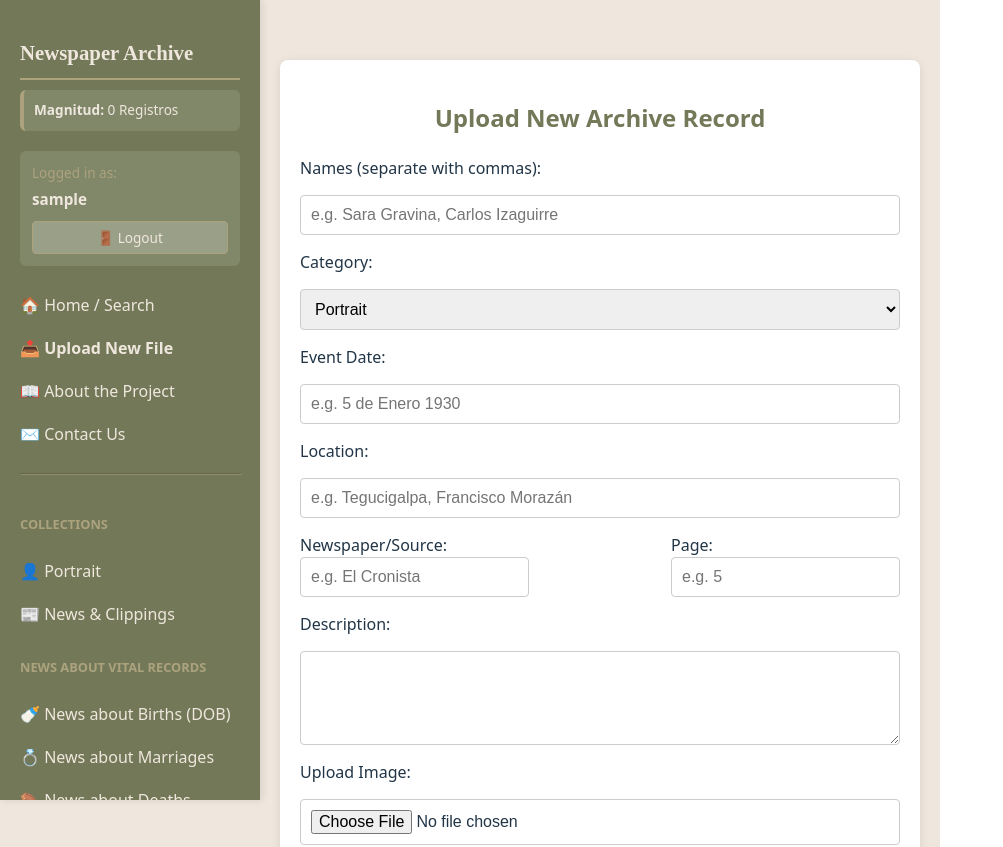
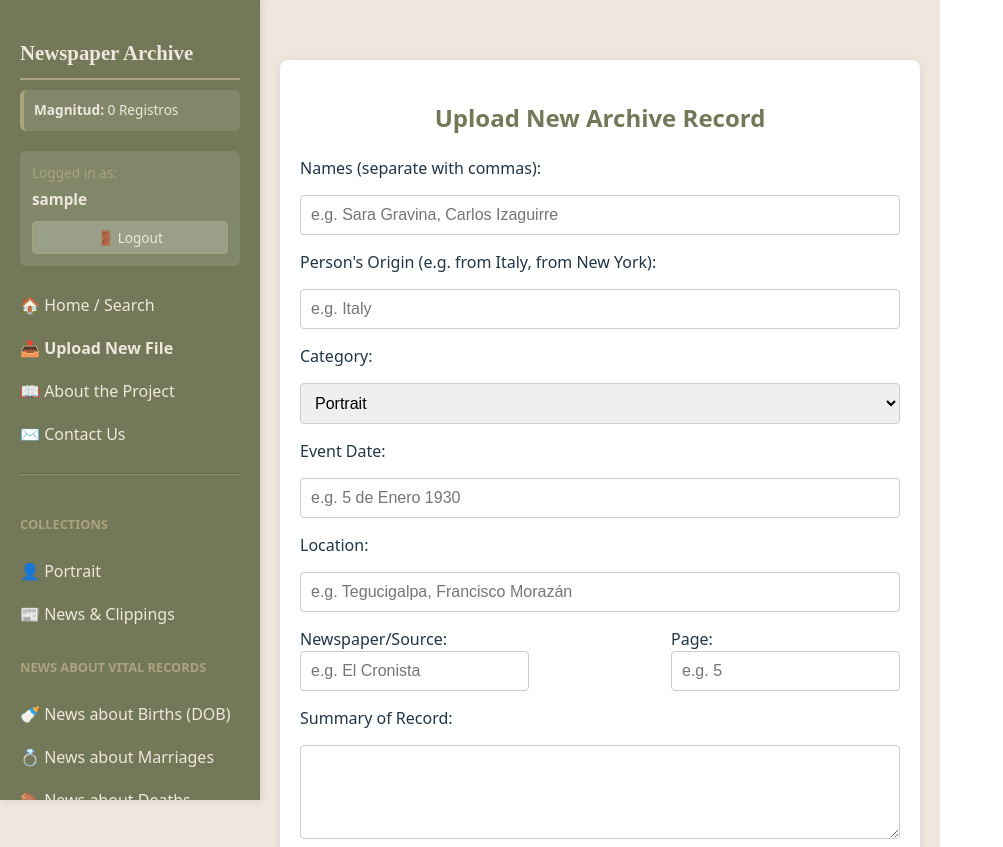
Before and after one commit to desivar/honduras-archive, a React app in the folder frontend/: page /upload in a window 1280 px wide. Shown: the top 847 px of the page, without its empty margins (0-1003 px from the left). Built offline with nearby package versions, Linux system fonts and the light colour scheme; no server answers; sample sign-in values are in the browser's storage; the HTML template or start-up script is replaced by a standard one.

Commit message:
cahnge from transciption to summary /UploadPage.jsx

```diff
--- a/frontend/src/pages/UploadPage.jsx
+++ b/frontend/src/pages/UploadPage.jsx
@@ -8,12 +8,13 @@ const UploadPage = () => {
 
   // Form State
   const [names, setNames] = useState("");
+  const [countryOfOrigin, setCountryOfOrigin] = useState(""); // 👈 Add this state
   const [category, setCategory] = useState("Portrait");
   const [eventDate, setEventDate] = useState("");
   const [location, setLocation] = useState("");
   const [newspaperName, setNewspaperName] = useState(""); // 👈 Added Origin
   const [pageNumber, setPageNumber] = useState("");     // 👈 Added Page
-  const [description, setDescription] = useState("");
+  const [summary, setSummary] = useState("");
   const [image, setImage] = useState(null);
 
   const handleSubmit = async (e) => {
@@ -22,12 +23,13 @@ const UploadPage = () => {
 
     const formData = new FormData();
     formData.append('names', names);
+    formData.append('countryOfOrigin', countryOfOrigin);
     formData.append('category', category);
     formData.append('eventDate', eventDate);
     formData.append('location', location);
     formData.append('newspaperName', newspaperName); // 👈 Sent to server
     formData.append('pageNumber', pageNumber);       // 👈 Sent to server
-    formData.append('description', description);
+    formData.append('summary', summary);
     if (image) formData.append('image', image);
 
     try {
@@ -55,7 +57,15 @@ const UploadPage = () => {
       <form onSubmit={handleSubmit} style={{ display: 'flex', flexDirection: 'column', gap: '15px' }}>
         <label>Names (separate with commas):</label>
         <input type="text" value={names} onChange={(e) => setNames(e.target.value)} required placeholder="e.g. Sara Gravina, Carlos Izaguirre" style={inputStyle} />
-
+         {/* 🟢 ADD THIS BOX HERE */}
+<label>Person's Origin (e.g. from Italy, from New York):</label>
+<input
+  type="text"
+  value={countryOfOrigin}
+  onChange={(e) => setCountryOfOrigin(e.target.value)}
+  placeholder="e.g. Italy"
+  style={inputStyle}
+/>
         <label>Category:</label>
         <select value={category} onChange={(e) => setCategory(e.target.value)} style={inputStyle}>
           <option value="Portrait">Portrait</option>
@@ -83,8 +93,13 @@ const UploadPage = () => {
           </div>
         </div>
 
-        <label>Description:</label>
-        <textarea value={description} onChange={(e) => setDescription(e.target.value)} rows="4" style={inputStyle} />
+        <label>Summary of Record:</label>
+<textarea
+  value={summary} // 🟢 Changed from description to summary
+  onChange={(e) => setSummary(e.target.value)} // 🟢 Changed from setDescription
+  rows="4"
+  style={inputStyle}
+/>
 
         <label>Upload Image:</label>
         <input type="file" onChange={(e) => setImage(e.target.files[0])} accept="image/*" style={inputStyle} />
```
